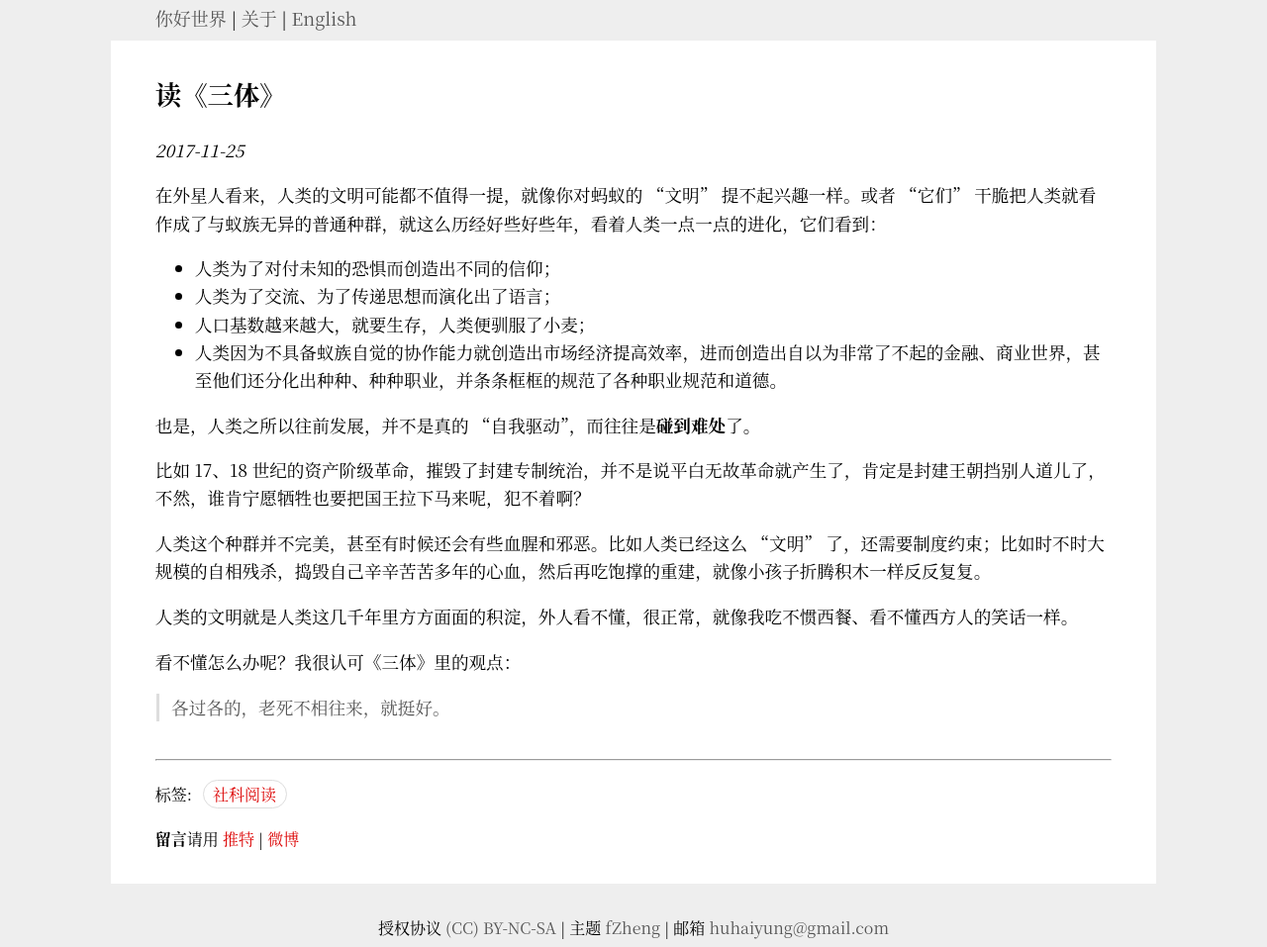
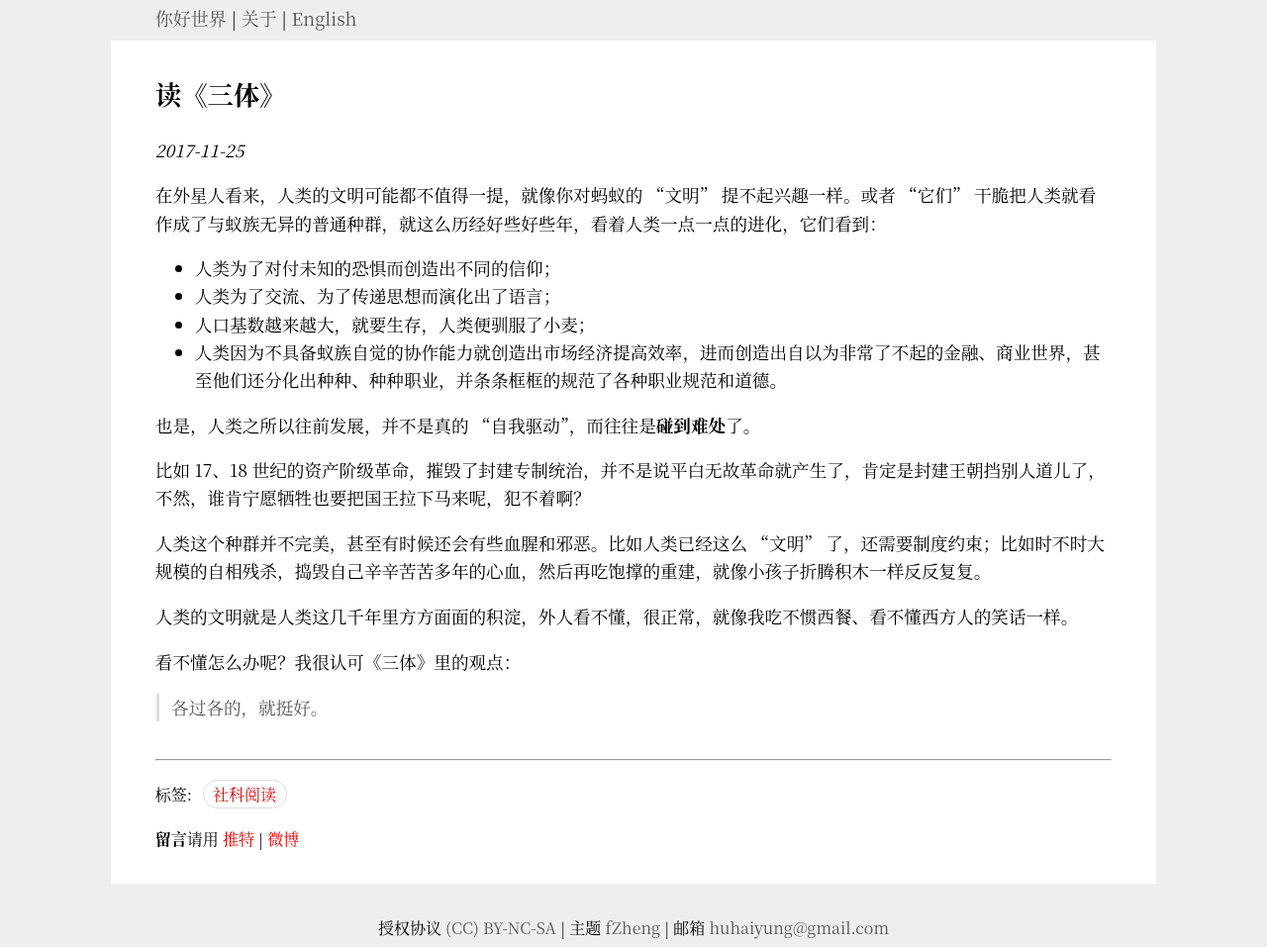
Before and after one commit to Haiyung/haiyung.github.io, a Jekyll site: the page built from _posts/2017-11-25-three-body.md, in a window 1280 px wide. Shown: the whole page at 99% size. Built offline with Jekyll 4.4.1, drawn with Linux system fonts in a browser that asks for light colours; some web fonts are replaced.

Commit message:
article: fix error

```diff
--- a/_posts/2017-11-25-three-body.md
+++ b/_posts/2017-11-25-three-body.md
@@ -23,4 +23,4 @@ tags: 社科阅读
 
 看不懂怎么办呢？我很认可《三体》里的观点：
 
-> 各过各的，老死不相往来，就挺好。
+> 各过各的，就挺好。
```
